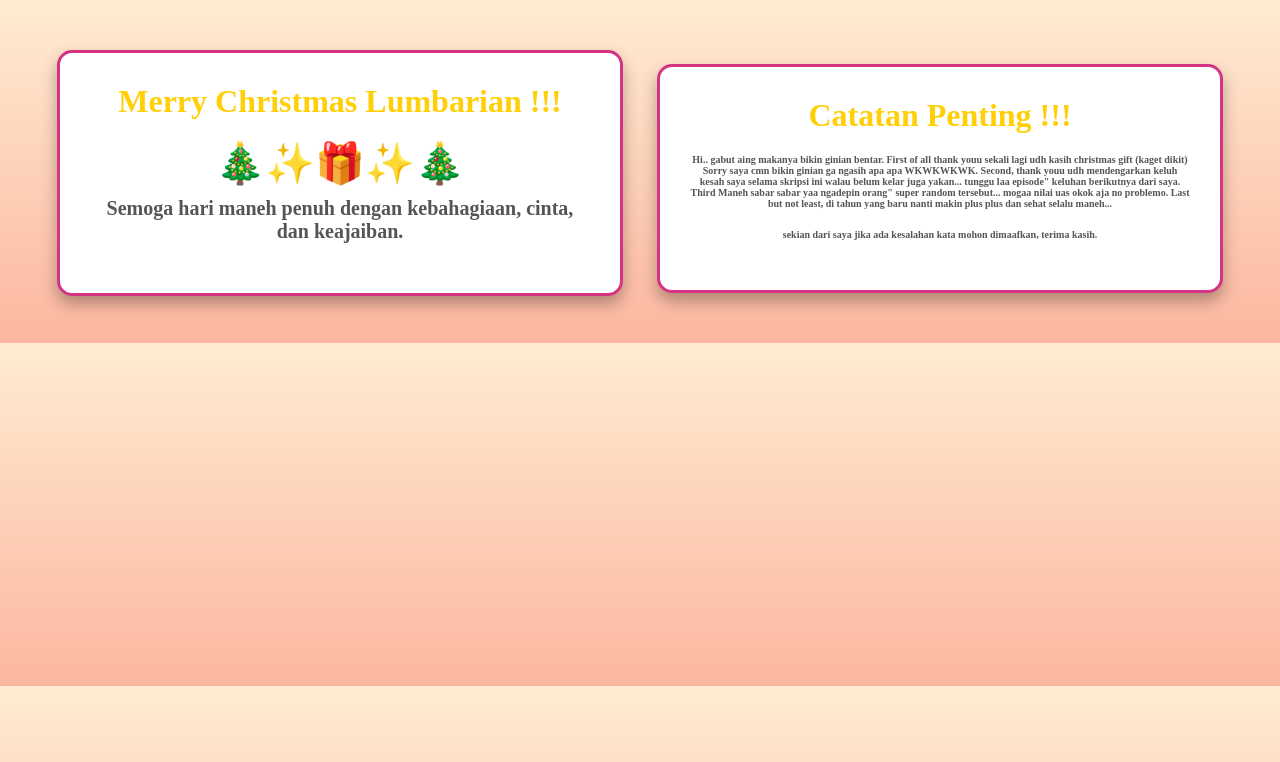
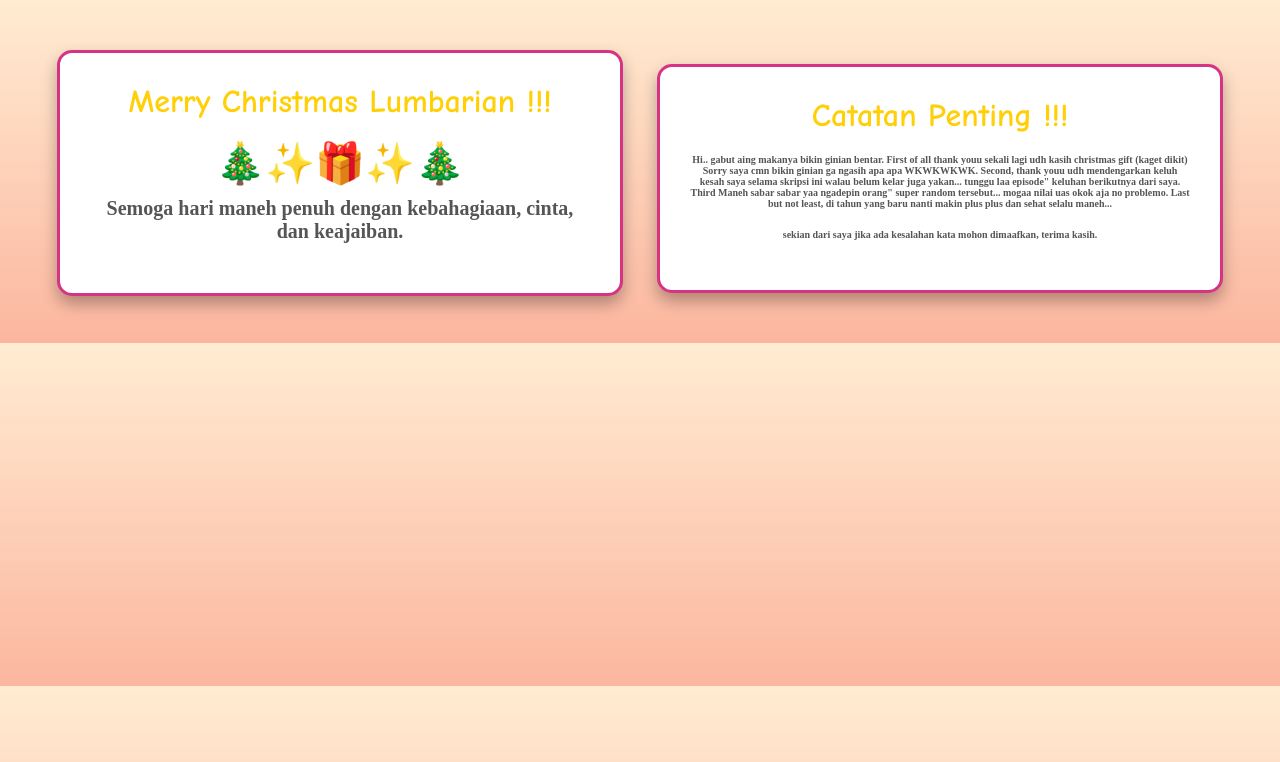
Before and after one commit to aquinas2504/Christmas, a plain HTML site: page card.html in a window 1280 px wide. Drawn offline with Linux system fonts and the light colour scheme.

Commit message:
Update card.html

```diff
--- a/card.html
+++ b/card.html
@@ -67,6 +67,7 @@
             margin-top: 10px;
         }
         .sparkle {
+            font-family: 'Comic Sans MS', cursive, sans-serif;
             animation: sparkle 1.5s infinite;
         }
         @keyframes sparkle {
```
